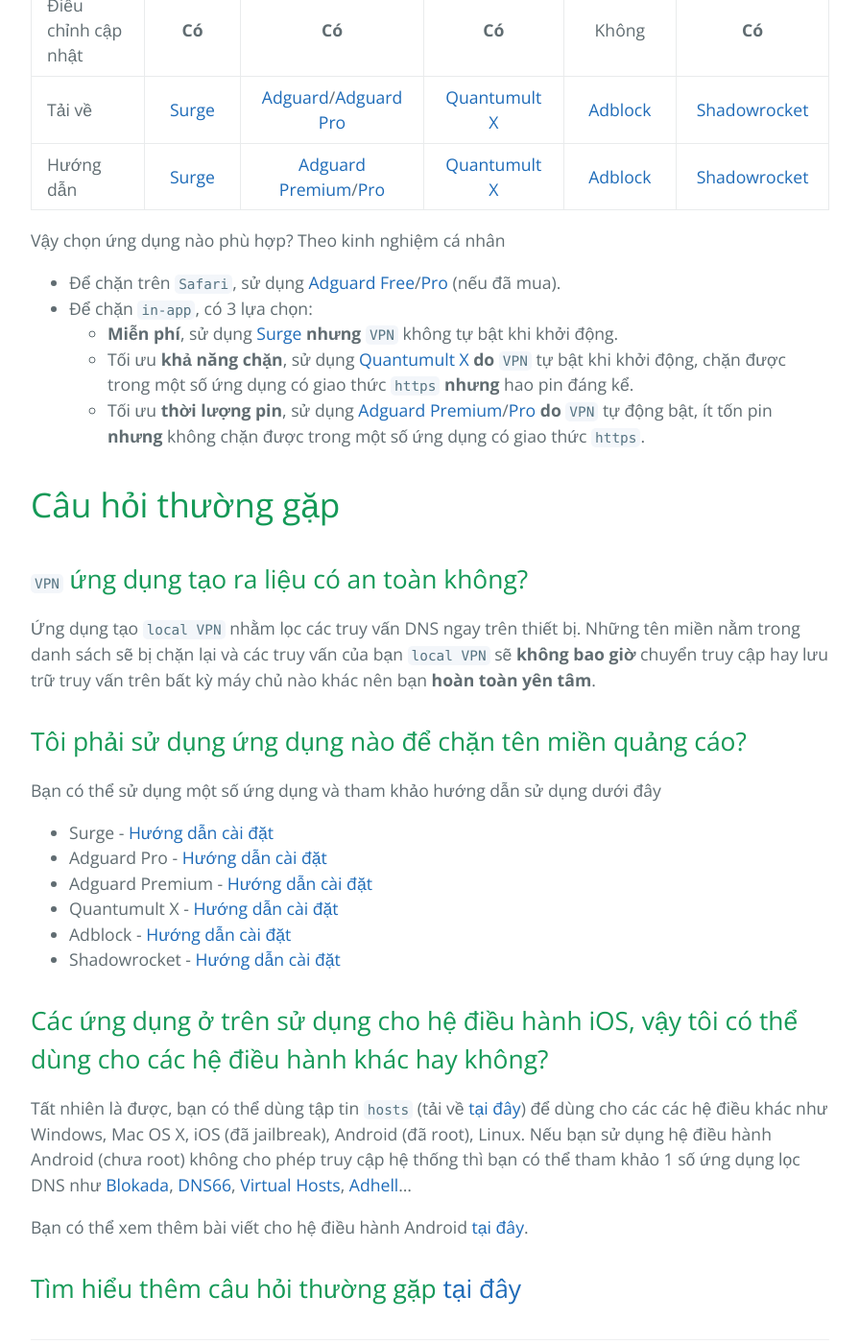
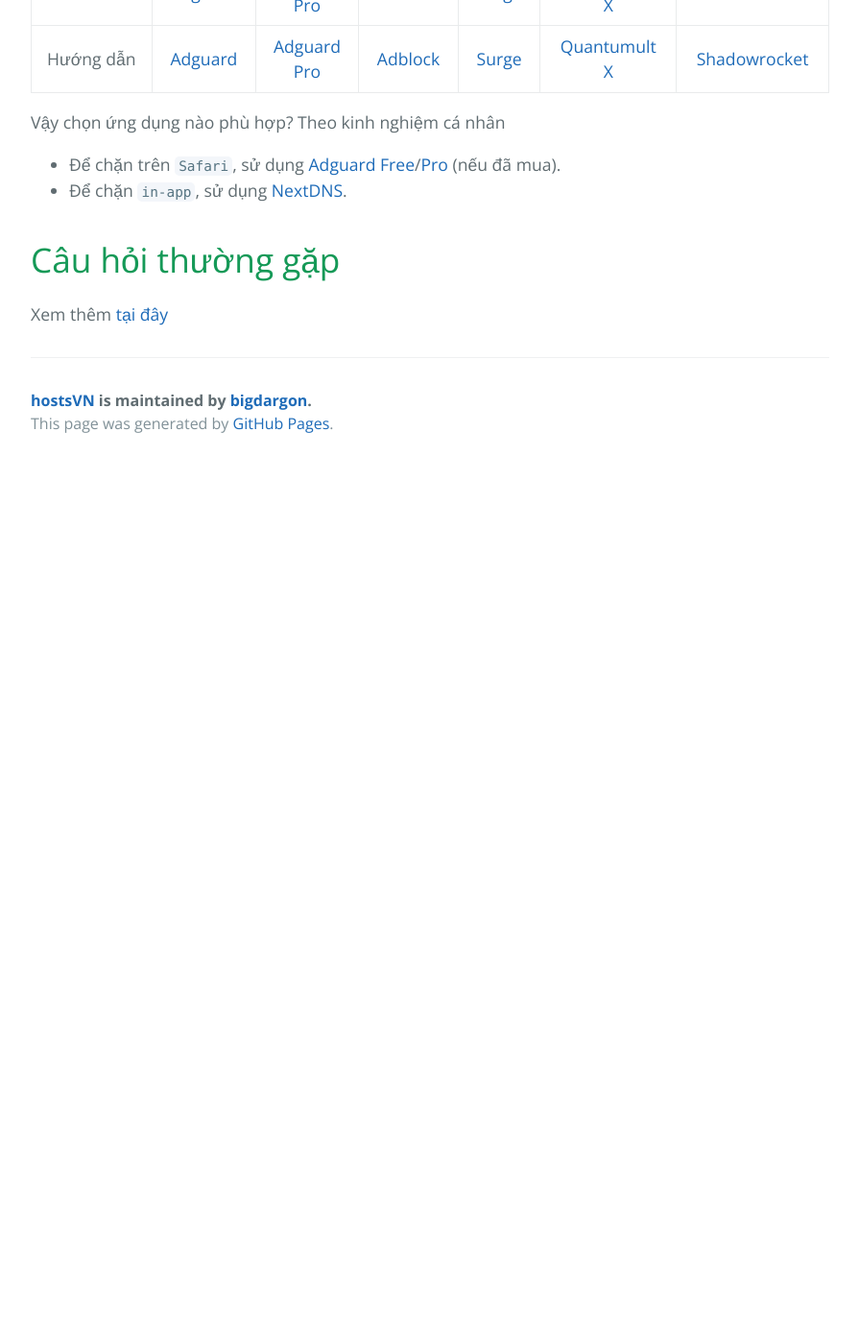
Before and after one commit to bigdargon/hostsVN, a Jekyll site: the page built from index.md, in a window 1280 px wide and 1400 px high, scrolled down 1664 px. Shown: the whole window at 96% size, without its empty margins (192-1087 px from the left). Built offline with Jekyll 4.4.1, drawn with Linux system fonts in a browser that asks for light colours; our own code applies the rules of GitHub Pages for plain Markdown files; the repository's description, which GitHub fills in, is left out; after the commit the page ends 2149 px from its top, so only the background shows below that; some of the changed text lies outside the part shown.

Commit message:
Update gh-pages

```diff
--- a/index.md
+++ b/index.md
@@ -13,46 +13,23 @@
 
 Bảng dưới đây so sánh một số tính năng cơ bản dùng để chặn quảng cáo, mỗi ứng dụng có ưu và khuyết điểm khác nhau. Tùy vào nhu cầu mỗi người mà chọn ứng dụng cho phù hợp.
 
-|   |**Surge**|**Adguard Premium/Pro**|**Quantumult X**|**Adblock**|**Shadowrocket**|
-|:-|:-:|:-:|:-:|:-:|:-:|
-|iOS hỗ trợ|iOS 10|iOS 10|iOS 10|iOS 10|iOS 9|
-|Giá|**Miễn phí**|219.000 VND|179.000 VND|45.000 VND|69.000 VND|
-|Mua trong ứng dụng|Có|**Không**|**Không**|**Không**|**Không**|
-|Đặc điểm|Tool phân tích|Chặn quảng cáo|Tool phân tích|Chặn quảng cáo|Tool phân tích|
-|VPN bật khi khởi động|Không|**Có**|**Có**|**Có**|**Có**|
-|Tự động cập nhật|**Có**|**Có**|**Có**|Không|Không|
-|Điều chỉnh cập nhật|**Có**|**Có**|**Có**|Không|**Có**|
-|Tải về|[Surge](https://itunes.apple.com/app/surge-3/id1442620678?mt=8)|[Adguard](https://itunes.apple.com/app/adguard-adblock-privacy/id1047223162?mt=8)/[Adguard Pro](https://itunes.apple.com/app/apple-store/id1126386264?mt=8)|[Quantumult X](https://itunes.apple.com/app/quantumult-x/id1443988620?mt=8)|[Adblock](https://itunes.apple.com/app/adblock/id691121579?mt=8)|[Shadowrocket](https://itunes.apple.com/app/shadowrocket/id932747118?mt=8)|
-|Hướng dẫn|[Surge](https://github.com/bigdargon/hostsVN/wiki/Surge)|[Adguard Premium](https://github.com/bigdargon/hostsVN/wiki/Adguard#ph%E1%BA%A7n-2-vpn)/[Pro](https://github.com/bigdargon/hostsVN/wiki/Adguard-Pro)|[Quantumult X](https://github.com/bigdargon/hostsVN/wiki/Quantumult-X)|[Adblock](https://github.com/bigdargon/hostsVN/wiki/Adblock)|[Shadowrocket](https://github.com/bigdargon/hostsVN/wiki/Shadowrocket)|
+
+|   |**Adguard**|**Adguard Pro**|**Adblock**|**Surge**|**Quantumult X**|**Shadowrocket**|
+|:-|:-:|:-:|:-:|:-:|:-:|:-:|
+|iOS/iPadOS hỗ trợ|iOS 13|iOS 13|iOS 12|iOS 15|iOS 13|iOS 12|
+|Giá|**Miễn phí**|249.000 VND|49.000 VND|**Miễn phí**|199.000 VND|79.000 VND|
+|Mua trong ứng dụng|Có|**Không**|**Không**|Có|**Không**|**Không**|
+|Đặc điểm|Chặn quảng cáo|Chặn quảng cáo|Chặn quảng cáo|Proxy|Proxy|Proxy|
+|Chặn Safari|**Có**|**Có**|Không|Không|Không|Không|
+|Tự động cập nhật|**Có**|**Có**|Không|**Có**|**Có**|**Có**|
+|Tải về|[Adguard](https://itunes.apple.com/app/adguard-adblock-privacy/id1047223162?mt=8)|[Adguard Pro](https://itunes.apple.com/app/apple-store/id1126386264?mt=8)|[Adblock](https://itunes.apple.com/app/adblock/id691121579?mt=8)|[Surge](https://itunes.apple.com/app/surge-3/id1442620678?mt=8)|[Quantumult X](https://itunes.apple.com/app/quantumult-x/id1443988620?mt=8)|[Shadowrocket](https://itunes.apple.com/app/shadowrocket/id932747118?mt=8)|
+|Hướng dẫn|[Adguard](https://github.com/bigdargon/hostsVN/wiki/Adguard#ph%E1%BA%A7n-2-vpn)|[Adguard Pro](https://github.com/bigdargon/hostsVN/wiki/Adguard-Pro)|[Adblock](https://github.com/bigdargon/hostsVN/wiki/Adblock)|[Surge](https://github.com/bigdargon/hostsVN/wiki/Surge)|[Quantumult X](https://github.com/bigdargon/hostsVN/wiki/Quantumult-X)|[Shadowrocket](https://github.com/bigdargon/hostsVN/wiki/Shadowrocket)|
+
 
 Vậy chọn ứng dụng nào phù hợp? Theo kinh nghiệm cá nhân
 - Để chặn trên `Safari`, sử dụng [Adguard Free](https://github.com/bigdargon/hostsVN/wiki/Adguard)/[Pro](https://github.com/bigdargon/hostsVN/wiki/Adguard-Pro) (nếu đã mua).
-- Để chặn `in-app`, có 3 lựa chọn:
-  * **Miễn phí**, sử dụng [Surge](https://github.com/bigdargon/hostsVN/wiki/Surge) **nhưng** `VPN` không tự bật khi khởi động.
-  * Tối ưu **khả năng chặn**, sử dụng [Quantumult X](https://github.com/bigdargon/hostsVN/wiki/Quantumult-X) **do** `VPN` tự bật khi khởi động, chặn được trong một số ứng dụng có giao thức `https` **nhưng** hao pin đáng kể.
-  * Tối ưu **thời lượng pin**, sử dụng [Adguard Premium](https://github.com/bigdargon/hostsVN/wiki/Adguard#ph%E1%BA%A7n-2-vpn)/[Pro](https://github.com/bigdargon/hostsVN/wiki/Adguard-Pro) **do** `VPN` tự động bật, ít tốn pin **nhưng** không chặn được trong một số ứng dụng có giao thức `https`.
+- Để chặn `in-app`, sử dụng [NextDNS](https://github.com/bigdargon/hostsVN/wiki/NextDNS).
 
 # Câu hỏi thường gặp
 
-## `VPN` ứng dụng tạo ra liệu có an toàn không?
-
-Ứng dụng tạo `local VPN` nhằm lọc các truy vấn DNS ngay trên thiết bị. Những tên miền nằm trong danh sách sẽ bị chặn lại và các truy vấn của bạn `local VPN` sẽ **không bao giờ** chuyển truy cập hay lưu trữ truy vấn trên bất kỳ máy chủ nào khác nên bạn **hoàn toàn yên tâm**.
-
-## Tôi phải sử dụng ứng dụng nào để chặn tên miền quảng cáo?
-
-Bạn có thể sử dụng một số ứng dụng và tham khảo hướng dẫn sử dụng dưới đây
-
-* Surge - [Hướng dẫn cài đặt](https://github.com/bigdargon/hostsVN/wiki/Surge)
-* Adguard Pro - [Hướng dẫn cài đặt](https://github.com/bigdargon/hostsVN/wiki/Adguard-Pro)
-* Adguard Premium - [Hướng dẫn cài đặt](https://github.com/bigdargon/hostsVN/wiki/Adguard)
-* Quantumult X - [Hướng dẫn cài đặt](https://github.com/bigdargon/hostsVN/wiki/Quantumult-X)
-* Adblock - [Hướng dẫn cài đặt](https://github.com/bigdargon/hostsVN/wiki/Adblock)
-* Shadowrocket - [Hướng dẫn cài đặt](https://github.com/bigdargon/hostsVN/wiki/Shadowrocket)
-
-## Các ứng dụng ở trên sử dụng cho hệ điều hành iOS, vậy tôi có thể dùng cho các hệ điều hành khác hay không?
-
-Tất nhiên là được, bạn có thể dùng tập tin `hosts` (tải về [tại đây](https://raw.githubusercontent.com/bigdargon/hostsVN/master/hosts)) để dùng cho các các hệ điều khác như Windows, Mac OS X, iOS (đã jailbreak), Android (đã root), Linux. Nếu bạn sử dụng hệ điều hành Android (chưa root) không cho phép truy cập hệ thống thì bạn có thể tham khảo 1 số ứng dụng lọc DNS như [Blokada](https://blokada.org/#download), [DNS66](https://f-droid.org/packages/org.jak_linux.dns66/), [Virtual Hosts](https://play.google.com/store/apps/details?id=com.github.xfalcon.vhosts), [Adhell](https://github.com/bigdargon/hostsVN/wiki/Android#adhell)...
-
-Bạn có thể xem thêm bài viết cho hệ điều hành Android [tại đây](https://github.com/bigdargon/hostsVN/wiki/Android).
-
-## Tìm hiểu thêm câu hỏi thường gặp [tại đây](https://github.com/bigdargon/hostsVN/wiki/FAQ)
+Xem thêm [tại đây](https://github.com/bigdargon/hostsVN/wiki/FAQ)
```
Also changed, not shown: other parts of index.md (+2 -2 lines).
